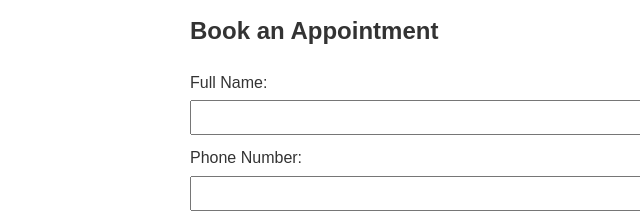
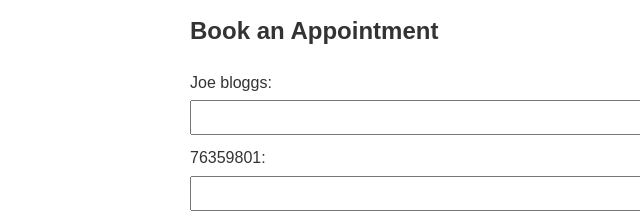
Before and after one commit to kawcii/Hausman-Barber-website, a plain HTML site: page contact.html in a window 1280 px wide. Shown: the part 196-414 px from the top of the page, 0-640 px from the left. Drawn offline with Linux system fonts and the light colour scheme.

Commit message:
contect.html

```diff
--- a/contact.html
+++ b/contact.html
@@ -25,10 +25,10 @@
         <section>
             <h2>Book an Appointment</h2>
             <form action="#" method="post">
-                <label for="fullname">Full Name:</label>
+                <label for="fullname">Joe bloggs:</label>
                 <input type="text" id="fullname" name="fullname" required>
 
-                <label for="phone">Phone Number:</label>
+                <label for="phone">76359801:</label>
                 <input type="tel" id="phone" name="phone" required>
 
                 <label for="service">Select Service:</label>
```
